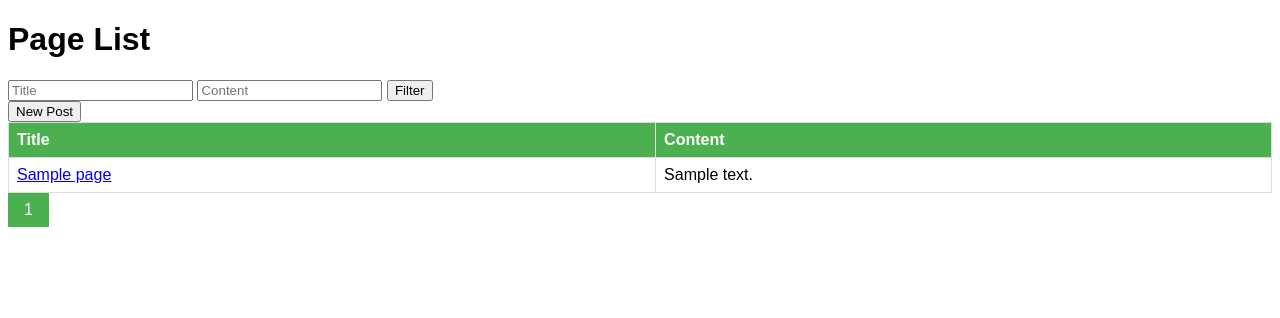
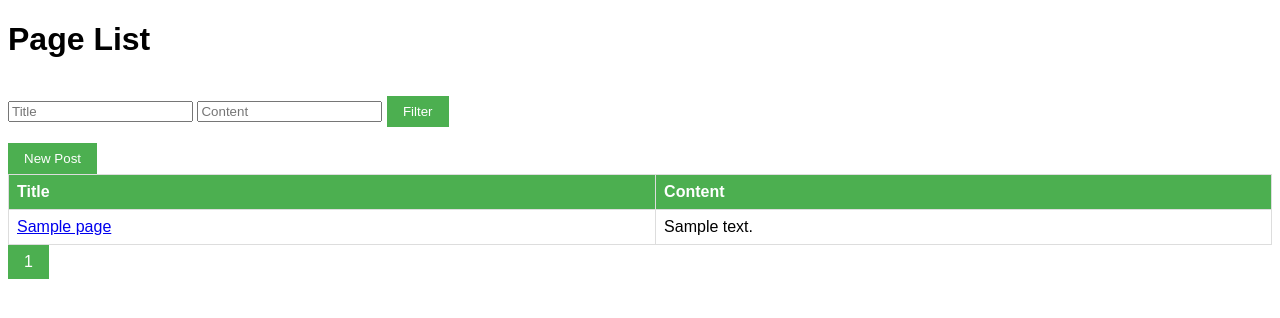
Before and after one commit to Arash7447/Afagh, a Django app: page /book/list/1/ in a window 1280 px wide. Shown: the top 318 px of the page. Run offline with Django 3.2, Linux system fonts and the light colour scheme; tables that the repository leaves empty hold one stand-in row (values such as "Sample post").

Commit message:
updated some parts
updated some parts

```diff
--- a/dynamicpage/templates/pages/add.html
+++ b/dynamicpage/templates/pages/add.html
@@ -17,14 +17,14 @@
             margin-bottom: 8px;
             padding: 8px;
         }
-        form input[type="submit"] {
+        form input[type="submit"], form button {
             padding: 8px 16px;
             background-color: #4CAF50;
             color: white;
             border: none;
             cursor: pointer;
         }
-        form input[type="submit"]:hover {
+        form input[type="submit"]:hover, form button:hover {
             background-color: #45a049;
         }
     </style>
--- a/dynamicpage/templates/pages/edit.html
+++ b/dynamicpage/templates/pages/edit.html
@@ -17,14 +17,14 @@
             margin-bottom: 8px;
             padding: 8px;
         }
-        form input[type="submit"] {
+        form input[type="submit"], form button {
             padding: 8px 16px;
             background-color: #4CAF50;
             color: white;
             border: none;
             cursor: pointer;
         }
-        form input[type="submit"]:hover {
+        form input[type="submit"]:hover, form button:hover {
             background-color: #45a049;
         }
     </style>
--- a/dynamicpage/templates/pages/list.html
+++ b/dynamicpage/templates/pages/list.html
@@ -35,6 +35,18 @@
         }
         .pagination a:hover:not(.active) {
             background-color: #ddd;
+        }
+        /* Add these styles for the buttons */
+        button, input[type="submit"] {
+            padding: 8px 16px;
+            background-color: #4CAF50;
+            color: white;
+            border: none;
+            cursor: pointer;
+            margin-top: 16px;
+        }
+        button:hover, input[type="submit"]:hover {
+            background-color: #45a049;
         }
     </style>
 </head>
```
